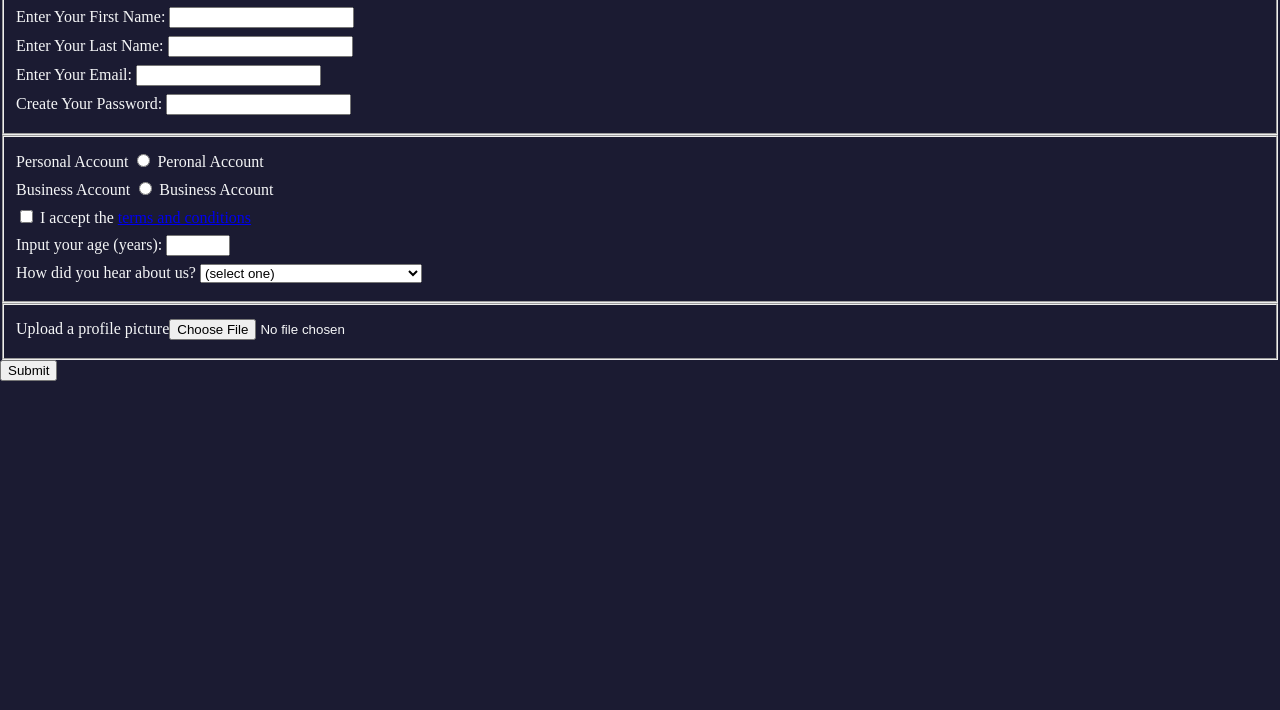
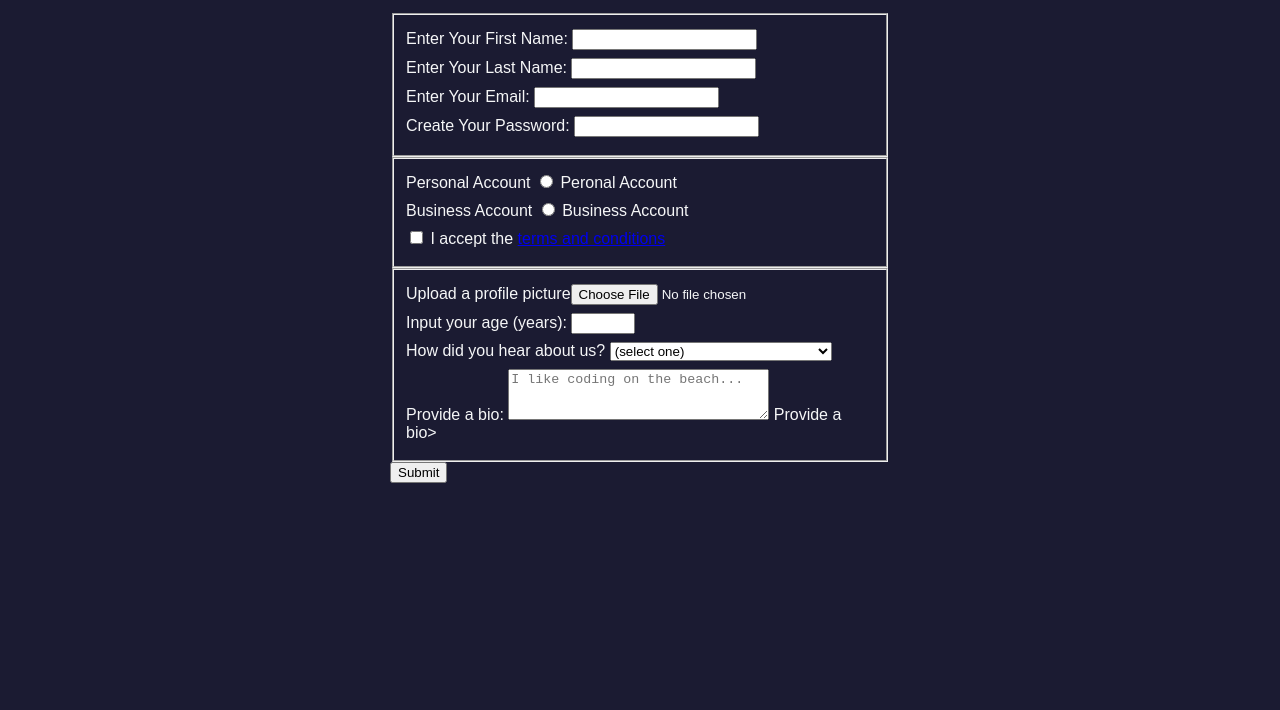
Before and after one commit to josa6f/Registration-form, a plain HTML site: page index.html in a window 1280 px wide. Shown: the part 122-832 px from the top of the page. Drawn offline with Linux system fonts and the light colour scheme.

Commit message:
form terminado

```diff
--- a/index.html
+++ b/index.html
@@ -21,9 +21,12 @@
             <label for="personal-account">Personal Account <input type="radio" name="account-type" id="personal-account"> Peronal Account</label> <!--name es para relacionar los radios-->
             <label for="business-account">Business Account <input type="radio" name="account-type" id="business-account"> Business Account</label>
             <label for="terms-and-condition"><input type="checkbox" required id="terms-and-condition"> I accept the <a href="https://www.freecodecamp.org/news/terms-of-service/">terms and conditions</a></label>
-            <label for="">Input your age (years): <input type="number" min="13" max="120"></label> <!--min es la edad minima y max es la edad maxima-->
-            <label for="">How did you hear about us?
-                <select> <!--Contenedor para un grupo de elementos de option-->
+        </fieldset>
+        <fieldset>
+            <label for="profile-picture">Upload a profile picture<input type="file" id="profile-picture" name="file"></label>    <!--se utiliza for y id para vincular los elementos-->
+            <label for="age">Input your age (years): <input type="number" min="13" max="120" id="age" name="age"></label> <!--min es la edad minima y max es la edad maxima--><!--name es un atributo para identificar el elemento en el envio del formulario-->
+            <label for="referrer">How did you hear about us?
+                <select id="referrer"> <!--Contenedor para un grupo de elementos de option-->
                     <option value="">(select one)</option>
                     <option value="1">freCodeCamp News</option><!--para enviar un valor util al servidor-->
                     <option value="2">freeCodeCamp YouTube Channel</option>
@@ -31,9 +34,7 @@
                     <option value="4">Other</option>
                 </select>
             </label>
-        </fieldset>
-        <fieldset>
-            <label for="">Upload a profile picture<input type="file"></label>
+            <label for="bio">Provide a bio: <textarea name="" id="bio" cols="30" rows="3" placeholder="I like coding on the beach..." name="bio"></textarea> Provide a bio></label> <!--textarea recibe texto multilinea indicas las filas y las columnas-->
         </fieldset>
         <input type="submit" value="Submit">
     </form>
--- a/styles.css
+++ b/styles.css
@@ -4,8 +4,20 @@ body{
     margin: 0;
     background-color: #1b1b32;;
     color: #f5f6f7;
+    font-family: Arial, Helvetica, sans-serif;
+    font-size: 16px;
 }
 label{
     display: block;
     margin: 0.5rem 0; /*rem significa raiz rem y es relativa al tamaño de la fuente del elemento html*/
 }
+h1, p{
+    margin: 1em auto;
+    text-align: center;
+}
+form{
+    margin: 0 auto;
+    min-width: 300px;
+    max-width: 500px;
+    width: 60vw;
+}
```
